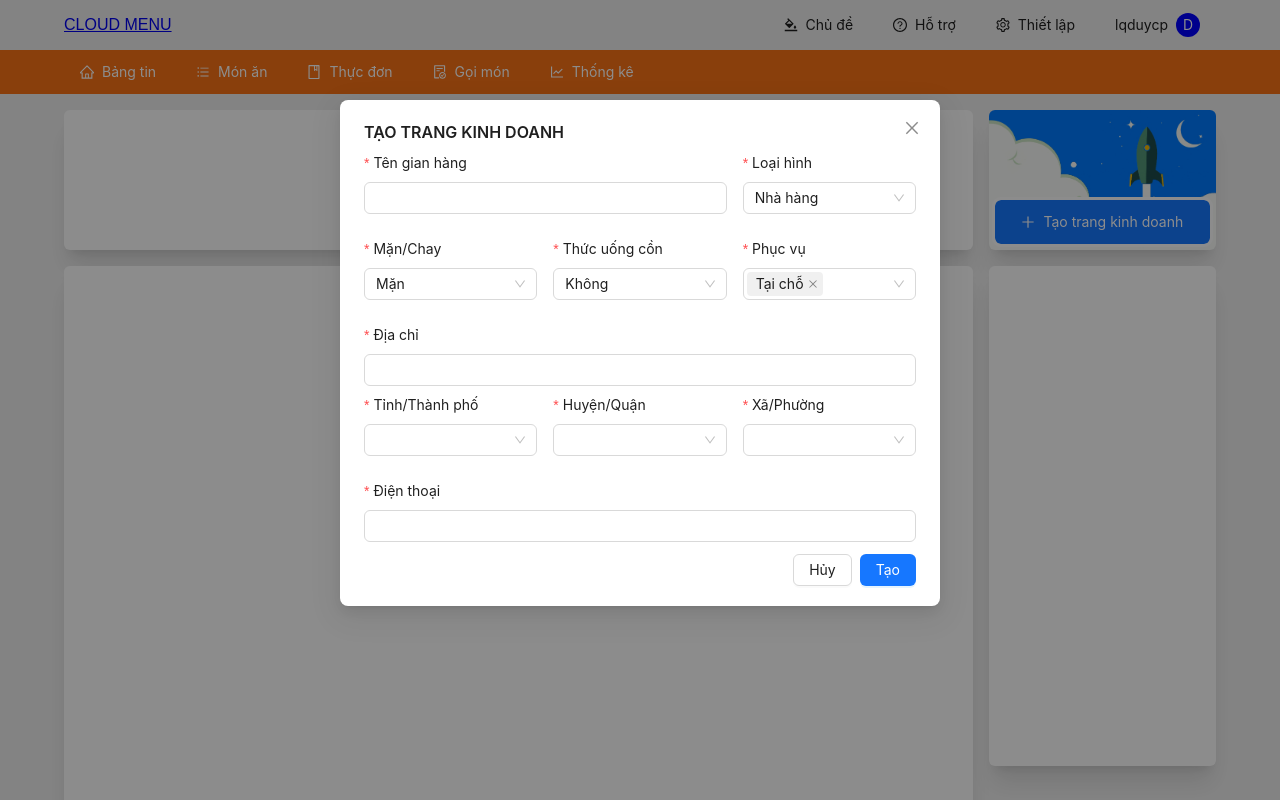
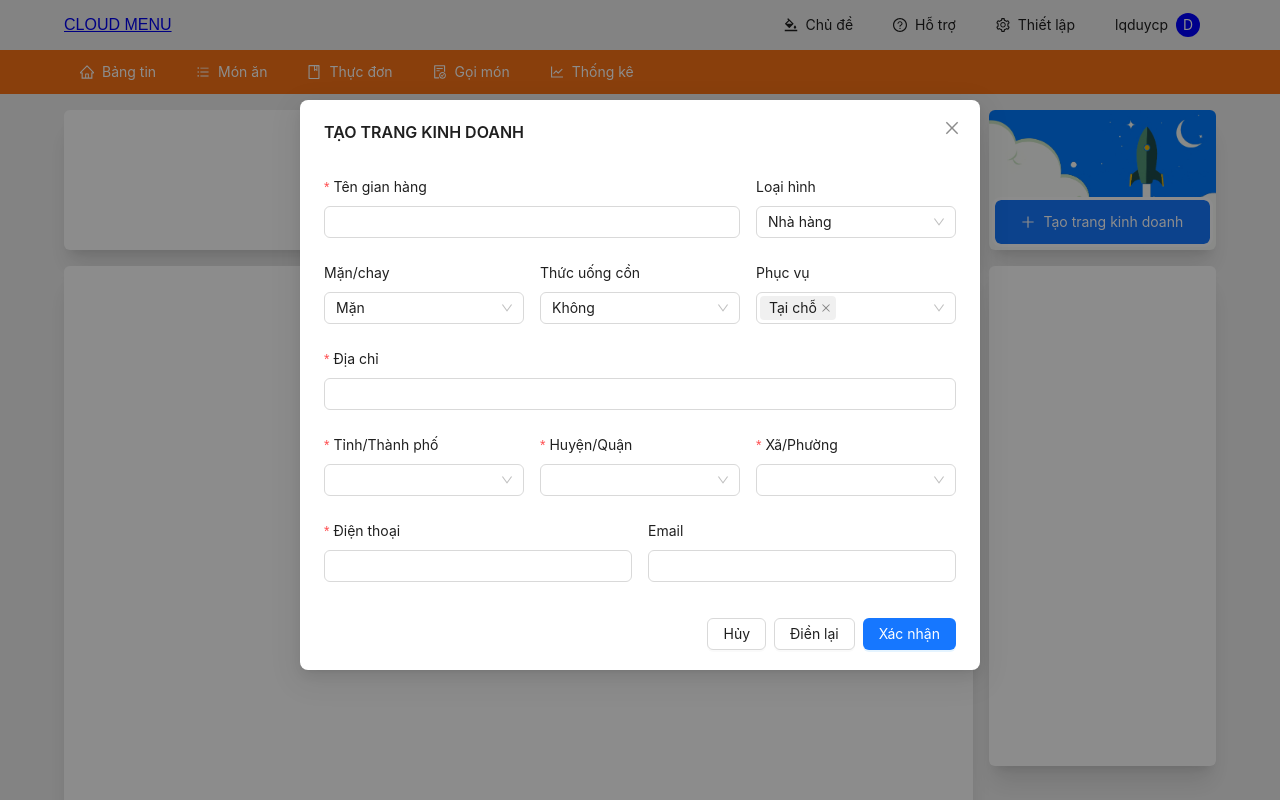
Before and after one commit to lqduy/Web71-CloudMenu-Client, a React (Vite) app: page / in a window 1280 px wide. Both pictures are taken after a click on the button "Tạo trang kinh doanh". Shown: the top 800 px of the page. Built offline with nearby package versions, Linux system fonts and the light colour scheme; the HTML template or start-up script is replaced by a standard one.

Commit message:
Add fields to to CreateBusinessPage Form

```diff
--- a/src/pages/Home/Body/CreatePage/CreateBusinessPage.jsx
+++ b/src/pages/Home/Body/CreatePage/CreateBusinessPage.jsx
@@ -1,6 +1,22 @@
 import { useState } from 'react';
-import { Row, Col, Button, Modal, Form, Input, Select } from 'antd';
+import { Row, Col, Button, Modal, Form, Input, InputNumber, Select } from 'antd';
 import { PlusOutlined } from '@ant-design/icons';
+
+const initialValues = {
+  brandName: '',
+  businessType: 'restaurant',
+  isVegetarian: false,
+  hasAlcoholic: false,
+  orderWays: ['direct'],
+  address: '',
+  province: '',
+  district: '',
+  ward: '',
+  phoneNumber: '',
+  email: ''
+};
+
+const MODAL_WIDTH = 680;
 
 const CreateBusinessPage = () => {
   const [isModalOpen, setIsModalOpen] = useState(false);
@@ -11,6 +27,7 @@ const CreateBusinessPage = () => {
   };
 
   const handleCancel = () => {
+    form.resetFields();
     setIsModalOpen(false);
   };
 
@@ -36,39 +53,46 @@ const CreateBusinessPage = () => {
       <Modal
         title='TẠO TRANG KINH DOANH'
         open={isModalOpen}
-        okText='Tạo'
-        cancelText='Hủy'
         onOk={() => form.submit()}
         onCancel={handleCancel}
         maskClosable={false}
-        width={600}
+        width={MODAL_WIDTH}
+        footer={[
+          <Button key='cancel' onClick={handleCancel}>
+            Hủy
+          </Button>,
+          <Button key='reset' onClick={() => form.resetFields()}>
+            Điền lại
+          </Button>,
+          <Button key='create' type='primary' onClick={() => form.submit()}>
+            Xác nhận
+          </Button>
+        ]}
       >
         <Form
           form={form}
-          name='basic'
+          name='businessPageData'
+          initialValues={initialValues}
           layout='vertical'
           onFinish={onFinish}
           onFinishFailed={onFinishFailed}
+          className='mt-8'
         >
           <Row gutter={16}>
             <Col span={16}>
               <Form.Item
                 label='Tên gian hàng'
-                name='username'
-                rules={[{ required: true, message: 'Please input your username!' }]}
+                name='brandName'
+                rules={[{ required: true, message: 'Please input the brand name!' }]}
               >
                 <Input />
               </Form.Item>
             </Col>
             <Col span={8}>
-              <Form.Item
-                label='Loại hình'
-                name='type'
-                rules={[{ required: true, message: 'Please input your username!' }]}
-              >
-                <Select defaultValue={'restaurant'}>
+              <Form.Item label='Loại hình' name='businessType'>
+                <Select>
                   <Select.Option value='restaurant'>Nhà hàng</Select.Option>
-                  <Select.Option value='restaurant1'>Quán ăn</Select.Option>
+                  <Select.Option value='eatery'>Quán ăn</Select.Option>
                 </Select>
               </Form.Item>
             </Col>
@@ -76,36 +100,24 @@ const CreateBusinessPage = () => {
 
           <Row gutter={16}>
             <Col span={8}>
-              <Form.Item
-                label='Mặn/Chay'
-                name='isVagan'
-                rules={[{ required: true, message: 'Please input your username!' }]}
-              >
-                <Select defaultValue={false}>
+              <Form.Item label='Mặn/chay' name='isVegetarian'>
+                <Select>
                   <Select.Option value={false}>Mặn</Select.Option>
                   <Select.Option value={true}>Chay</Select.Option>
                 </Select>
               </Form.Item>
             </Col>
             <Col span={8}>
-              <Form.Item
-                label='Thức uống cồn'
-                name='hasBeer'
-                rules={[{ required: true, message: 'Please input your username!' }]}
-              >
-                <Select defaultValue={false}>
+              <Form.Item label='Thức uống cồn' name='hasAlcoholic'>
+                <Select>
                   <Select.Option value={true}>Có</Select.Option>
                   <Select.Option value={false}>Không</Select.Option>
                 </Select>
               </Form.Item>
             </Col>
             <Col span={8}>
-              <Form.Item
-                label='Phục vụ'
-                name='order'
-                rules={[{ required: true, message: 'Please input your username!' }]}
-              >
-                <Select mode='multiple' defaultValue={'direct'}>
+              <Form.Item label='Phục vụ' name='orderWays'>
+                <Select mode='multiple'>
                   <Select.Option value={'direct'}>Tại chỗ</Select.Option>
                   <Select.Option value={'ship'}>Ship</Select.Option>
                 </Select>
@@ -117,7 +129,6 @@ const CreateBusinessPage = () => {
             label='Địa chỉ'
             name='address'
             rules={[{ required: true, message: 'Please input your password!' }]}
-            className='mb-2'
           >
             <Input />
           </Form.Item>
@@ -127,7 +138,7 @@ const CreateBusinessPage = () => {
               <Form.Item
                 label='Tỉnh/Thành phố'
                 name='province'
-                rules={[{ required: true, message: 'Please input your username!' }]}
+                rules={[{ required: true, message: 'Please select province or city!' }]}
               >
                 <Select>
                   <Select.Option value='restaurant'>Nhà hàng</Select.Option>
@@ -140,7 +151,7 @@ const CreateBusinessPage = () => {
               <Form.Item
                 label='Huyện/Quận'
                 name='district'
-                rules={[{ required: true, message: 'Please input your username!' }]}
+                rules={[{ required: true, message: 'Please select district!' }]}
               >
                 <Select>
                   <Select.Option value='restaurant'>Nhà hàng</Select.Option>
@@ -152,8 +163,8 @@ const CreateBusinessPage = () => {
             <Col span={8}>
               <Form.Item
                 label='Xã/Phường'
-                name='type'
-                rules={[{ required: true, message: 'Please input your username!' }]}
+                name='ward'
+                rules={[{ required: true, message: 'Please select ward!' }]}
               >
                 <Select>
                   <Select.Option value='restaurant'>Nhà hàng</Select.Option>
@@ -164,14 +175,26 @@ const CreateBusinessPage = () => {
             </Col>
           </Row>
 
+          <Row gutter={16}>
+            <Col span={12}>
               <Form.Item
                 label='Điện thoại'
                 name='phoneNumber'
-            rules={[{ required: true, message: 'Please input your password!' }]}
-            className='mb-2'
+                rules={[{ required: true, message: 'Please input phone number!' }]}
+              >
+                <InputNumber controls={false} style={{ width: '100%' }} />
+              </Form.Item>
+            </Col>
+            <Col span={12}>
+              <Form.Item
+                label='Email'
+                name='email'
+                rules={[{ type: 'email', message: 'Please input correct email!' }]}
               >
                 <Input />
               </Form.Item>
+            </Col>
+          </Row>
         </Form>
       </Modal>
     </>
```
Lines whose indentation alone changed are shown as unchanged.
